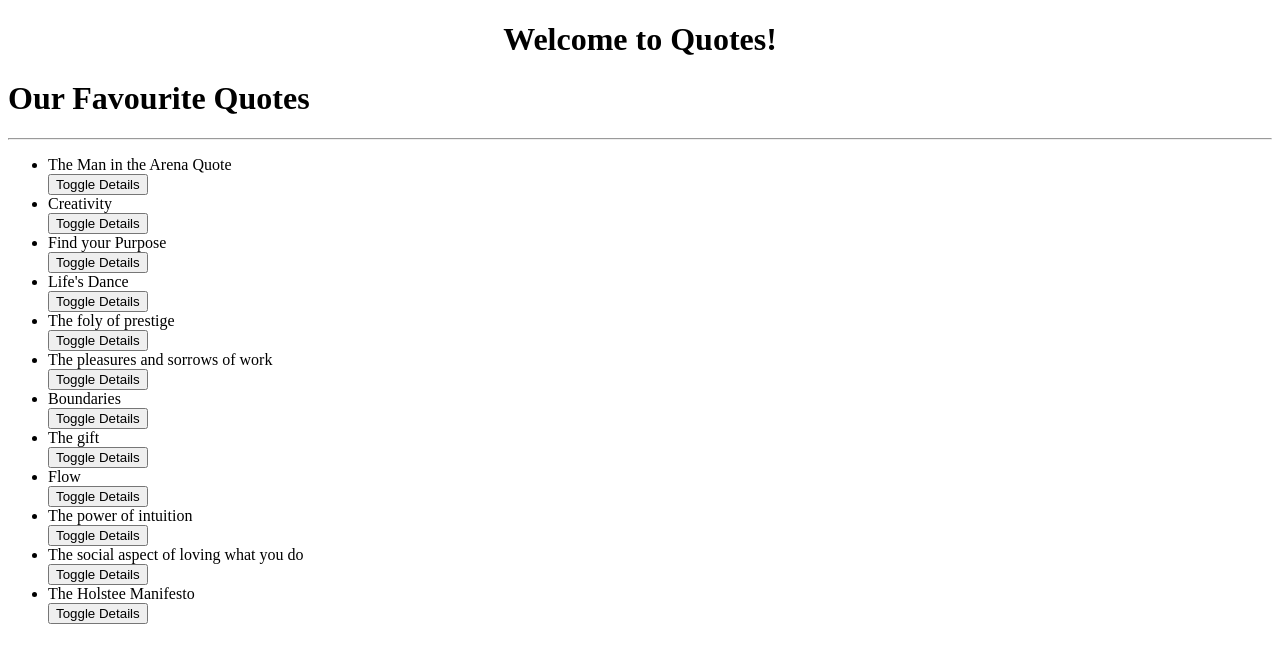
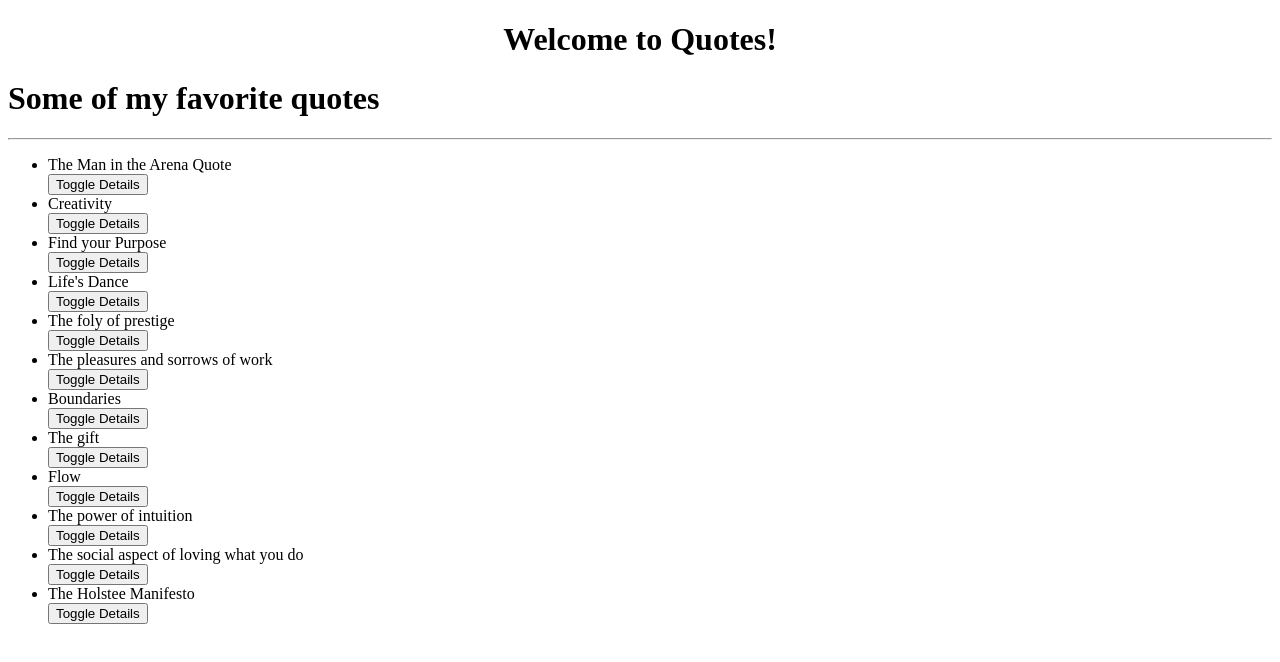
Before and after one commit to robertmuthuri/quotes, an Angular app: page / in a window 1280 px wide. Shown: the top 662 px of the page. Built offline with nearby package versions, Linux system fonts and the light colour scheme.

Commit message:
Catches the (isComplete) event in the app-quote-detail selector and defines a function completeQuote(,i) to be called, which receives the value emmitted and the index of the quote item.

```diff
--- a/src/app/quote/quote.component.html
+++ b/src/app/quote/quote.component.html
@@ -1,5 +1,5 @@
 <!--<p>quote works!</p>-->
-<h1>Our Favourite Quotes</h1>
+<h1>Some of my favorite quotes</h1>
 
 <hr>
 
@@ -11,7 +11,7 @@
 
     <button (click)="toggleDetails(i)">Toggle Details</button>
 
-    <app-quote-detail *ngIf="myQuote.showQuote" [quote]="myQuote"></app-quote-detail>
+    <app-quote-detail *ngIf="myQuote.showQuote" [quote]="myQuote" (isComplete)="completeQuote($event, i)"></app-quote-detail>
 
 <!--    <app-quote-detail [quote]="myQuote"></app-quote-detail>-->
   </div>
```
